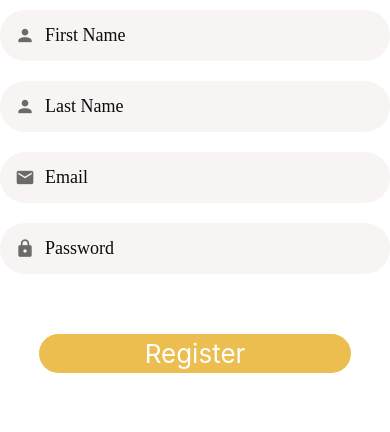
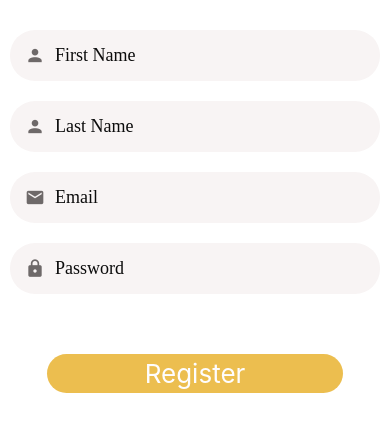
Before and after one commit to JeanProvost/ChuckIt, a React Native app: screen / in a window 390 px wide. Shown: the top 432 px of the page. Built offline with nearby package versions, Linux system fonts and the light colour scheme.

Commit message:
Fixing email contentType

```diff
--- a/app/screens/LoginScreen.js
+++ b/app/screens/LoginScreen.js
@@ -27,7 +27,7 @@ function LoginScreen(props) {
                             keyBoardType="email-address"
                             autoCorrect={false}
                             name="email"
-                            textContentType="email"
+                            textContentType="emailAddress"
                         />
                         <AppTextInput
                             autoCapitalize="none"
--- a/app/screens/RegisterScreen.js
+++ b/app/screens/RegisterScreen.js
@@ -14,7 +14,7 @@ const validationSchema = Yup.object().shape({
 
 function RegisterScreen(props) {
     return (
-        <Screen>
+        <Screen style={styles.container}>
             <AppForm
                 initialValues={{firstname: '', lastname: '', email: '', password: ''}}
                 onSubmit={values => console.log(values)}
@@ -41,7 +41,7 @@ function RegisterScreen(props) {
                     placeholder="Email"
                     name="email"
                     keyBoardType="email-address"
-                    textContentType="email"
+                    textContentType="emailAddress"
                 />
                 <AppFormField
                     autoCapitalize="none"
@@ -58,4 +58,11 @@ function RegisterScreen(props) {
     );
 }
 
+const styles = StyleSheet.create({
+    container: {
+        padding: 10,
+        marginTop: 10,
+    }
+})
+
 export default RegisterScreen;
```
Also changed, not shown: App.js (+6 -6 lines).
